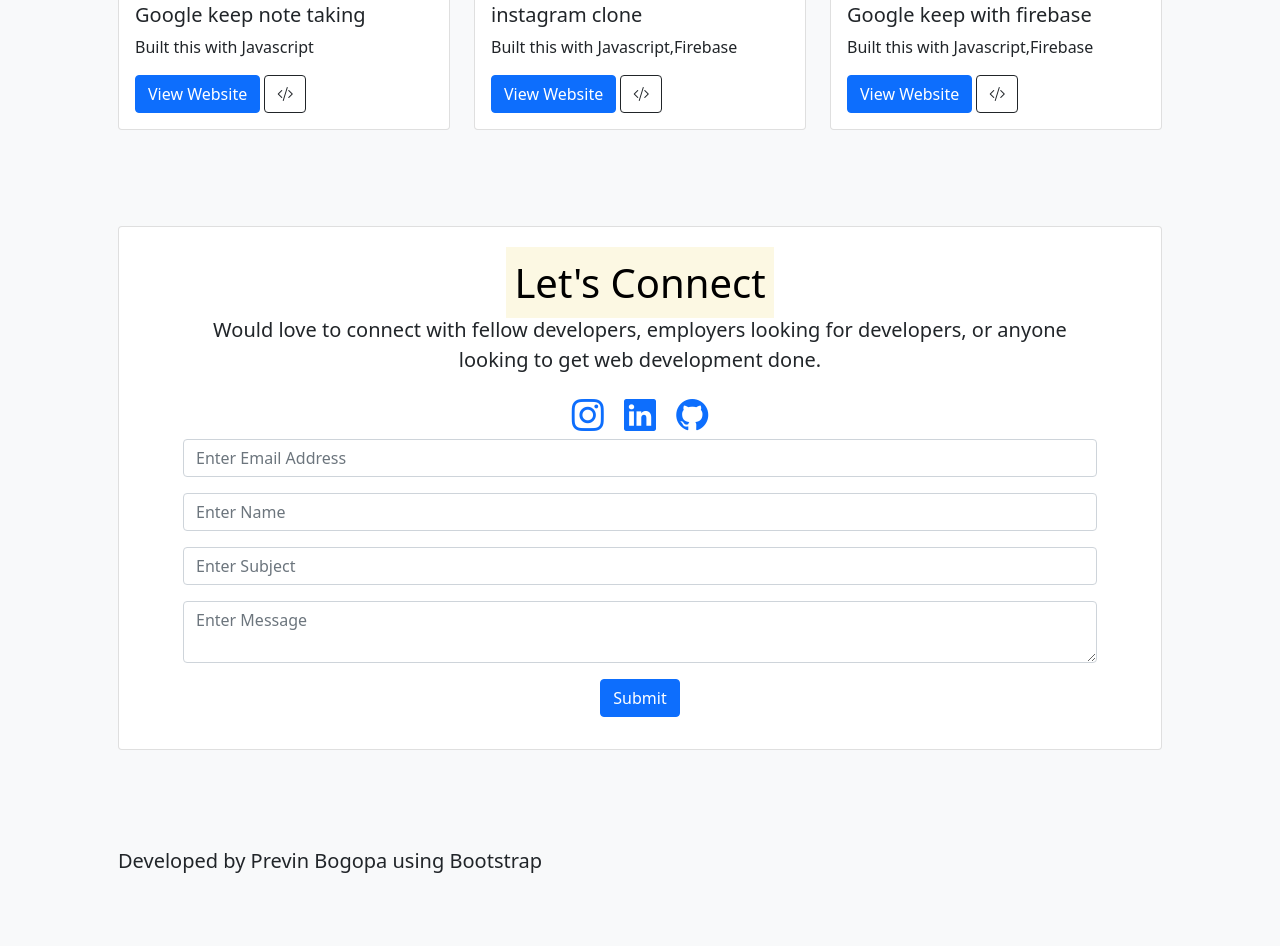
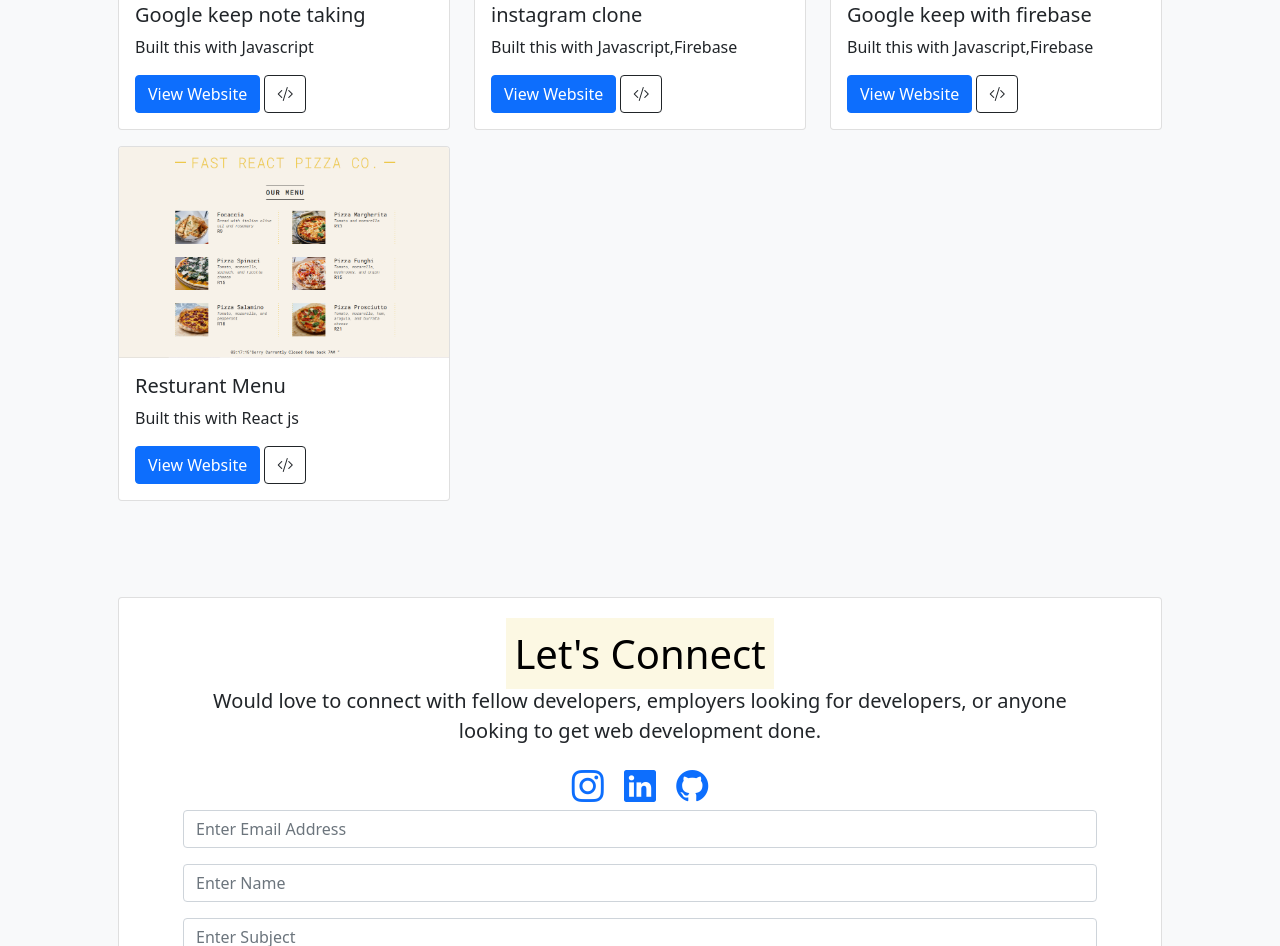
Before and after one commit to PrevinBogopa/Bootstrap-Portfolio, a plain HTML site: page index.html in a window 1280 px wide. Shown: the part 2427-3373 px from the top of the page. Drawn offline with nearby package versions, Linux system fonts and the light colour scheme.

Commit message:
update 1.0

```diff
--- a/index.html
+++ b/index.html
@@ -365,6 +365,31 @@
               </div>
             </div>
           </div>
+                 <div class="col-md-4 mt-3">
+            <div class="card">
+              <img
+                src="nhgfd.PNG"
+                class="card-img-top"
+                alt="..."
+              />
+              <div class="card-body">
+                <h5 class="card-title">Resturant Menu</h5>
+                <p class="card-text">Built this with React js</p>
+                <a
+                  href="https://previn-google-keep.netlify.app/"
+                  target="_blank"
+                  class="btn btn-primary"
+                  >View Website</a
+                >
+                <a
+                  href="https://github.com/PrevinBogopa/google-keep-fire-base"
+                  target="_blank"
+                  class="btn btn-outline-dark"
+                  ><i class="bi bi-code-slash"></i
+                ></a>
+              </div>
+            </div>
+          </div>
         </div>
       </div>
     </section>
```
Also changed, not shown: nhgfd.PNG (added).
